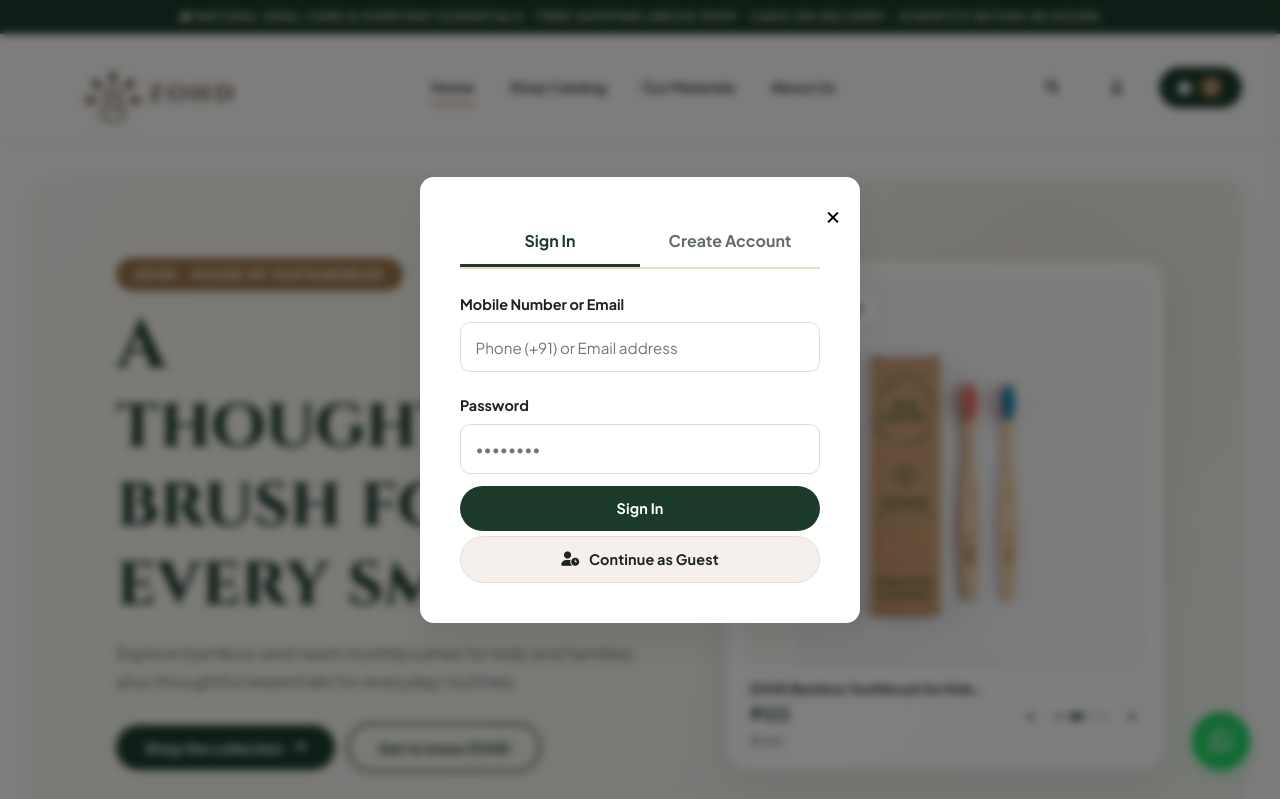
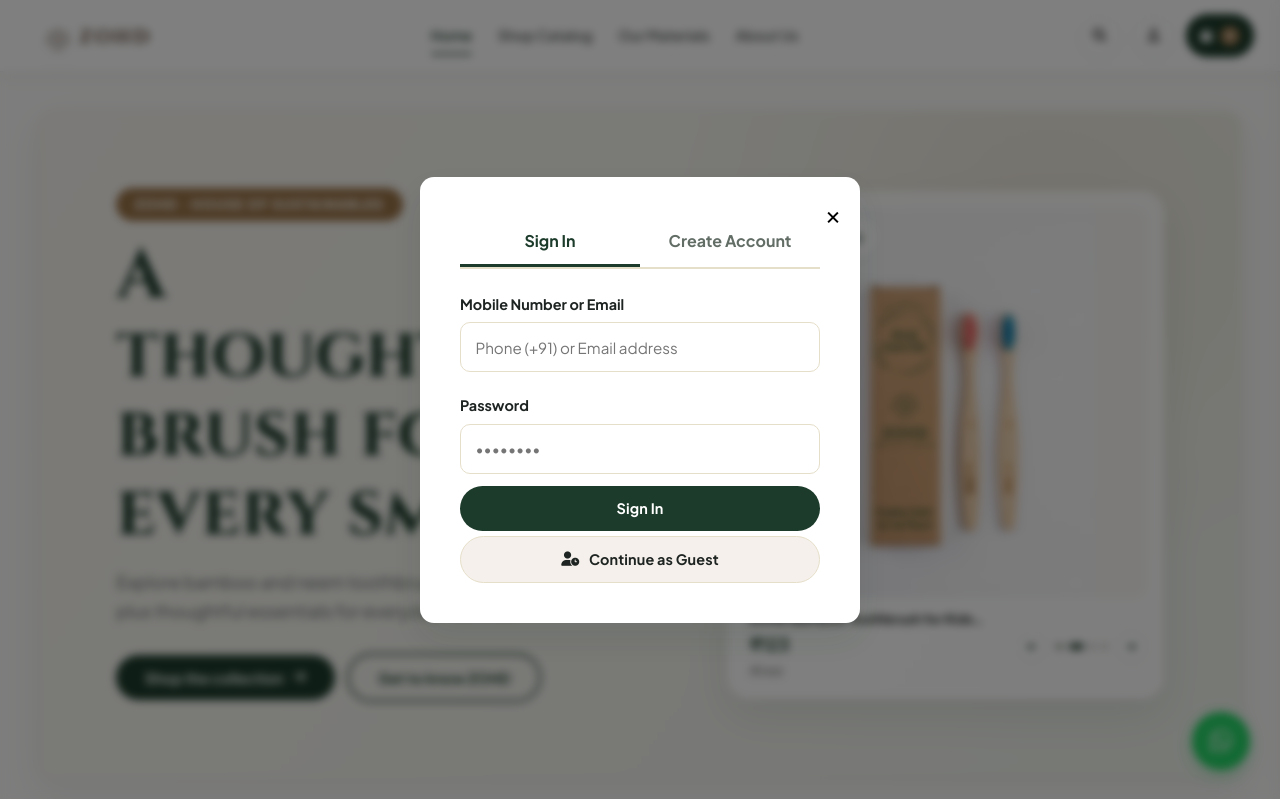
Before and after one commit to Adnan786-beep/ZOHD1, a website: page public/index.html in a window 1280 px wide. Shown: the top 799 px of the page. Drawn offline with Linux system fonts and the light colour scheme; no server answers; some icons are missing.

```diff
--- a/public/css/index.css
+++ b/public/css/index.css
@@ -59,33 +59,29 @@
 
     /* TOP ANNOUNCEMENT BAR */
     .announcement-bar {
-      background: var(--primary-green);
-      color: #f1e5d3;
-      text-align: center;
-      padding: 0.45rem 1rem;
-      font-size: 0.75rem;
-      font-weight: 600;
-      letter-spacing: 0.12em;
+      display: none;
     }
 
     /* NAVIGATION */
     .navbar {
       position: sticky;
       top: 0;
-      background: rgba(252, 251, 250, 0.97);
-      backdrop-filter: blur(12px);
-      border-bottom: 1px solid var(--border-color);
+      background: rgba(255, 255, 255, 0.94);
+      backdrop-filter: blur(10px);
+      border-bottom: 1px solid rgba(28, 59, 43, 0.08);
+      box-shadow: 0 6px 16px rgba(28, 59, 43, 0.04);
       z-index: 1000;
-      padding: 0.8rem 0;
+      padding: 0.9rem 0;
     }
 
     .nav-container {
       max-width: 1360px;
       margin: 0 auto;
-      padding: 0 clamp(1rem, 3vw, 2.5rem);
+      padding: 0 clamp(1rem, 2vw, 2rem);
       display: flex;
       justify-content: space-between;
       align-items: center;
+      gap: 1rem;
     }
 
     .brand-logo {
@@ -94,52 +90,62 @@
       align-items: center;
       justify-content: center;
       cursor: pointer;
+      min-width: 0;
     }
 
     .brand-logo-image {
       display: block;
-      width: clamp(120px, 12vw, 150px);
+      width: clamp(52px, 5vw, 64px);
       height: auto;
       filter: drop-shadow(0 8px 18px rgba(28, 59, 43, 0.08));
     }
 
     .brand-logo-text {
-      margin-left: -40px;
-      transform: translateY(7px);
+      margin-left: -10px;
+      transform: translateY(2px);
       color: #49321f;
       font-family: 'Cinzel', serif;
-      font-size: clamp(1.3rem, 1.8vw, 1.6rem);
+      font-size: clamp(1.15rem, 1.5vw, 1.45rem);
       font-weight: 700;
-      letter-spacing: 0.16em;
+      letter-spacing: 0.14em;
       line-height: 1;
-      text-shadow: 0 1px 0 rgba(255, 255, 255, 0.7);
       white-space: nowrap;
     }
 
     .nav-links {
       display: flex;
-      gap: 2.2rem;
+      align-items: center;
+      gap: clamp(1rem, 2vw, 2rem);
     }
 
     .nav-links a {
       text-decoration: none;
       color: var(--text-dark);
       font-weight: 600;
-      font-size: 0.92rem;
+      font-size: 0.88rem;
+      letter-spacing: 0.01em;
       transition: var(--transition);
       cursor: pointer;
       position: relative;
+      opacity: 0.8;
+    }
+
+    .nav-links a:hover,
+    .nav-links a.active {
+      opacity: 1;
+      color: var(--primary-green);
     }
 
     .nav-links a::after {
       content: '';
       position: absolute;
-      bottom: -6px;
+      bottom: -8px;
       left: 0;
       width: 0%;
       height: 2px;
-      background: var(--accent-gold);
+      background: var(--primary-green);
       transition: var(--transition);
+      border-radius: 99px;
     }
 
     .nav-links a:hover::after, .nav-links a.active::after {
@@ -148,34 +154,39 @@
 
     .nav-actions {
       display: flex;
-      gap: 1rem;
+      gap: 0.7rem;
       align-items: center;
     }
 
     .icon-btn {
       background: var(--white);
-      border: 1px solid var(--border-color);
-      padding: 0.6rem 1.2rem;
-      border-radius: 30px;
+      border: 1px solid rgba(28, 59, 43, 0.08);
+      padding: 0.7rem 0.9rem;
+      border-radius: 999px;
       cursor: pointer;
       display: flex;
       align-items: center;
-      gap: 0.6rem;
+      justify-content: center;
+      gap: 0.5rem;
       font-weight: 600;
-      font-size: 0.88rem;
+      font-size: 0.82rem;
       transition: var(--transition);
-      box-shadow: none;
+      box-shadow: 0 4px 10px rgba(28, 59, 43, 0.03);
+      min-width: 42px;
+      min-height: 42px;
     }
 
     .icon-btn:hover {
       background: var(--accent-beige);
-      transform: translateY(-2px);
+      border-color: rgba(28, 59, 43, 0.12);
+      transform: translateY(-1px);
     }
 
     .cart-btn {
       background: var(--primary-green);
       color: var(--white);
       border: none;
+      padding-inline: 0.9rem;
     }
 
     .cart-btn:hover {
@@ -185,14 +196,15 @@
     .cart-badge {
       background: var(--accent-gold);
       color: var(--white);
-      font-size: 0.75rem;
+      font-size: 0.72rem;
       font-weight: 800;
       border-radius: 50%;
-      width: 22px;
-      height: 22px;
+      width: 20px;
+      height: 20px;
       display: flex;
       align-items: center;
       justify-content: center;
+      line-height: 1;
     }
 
     /* BUTTONS */
--- a/public/index.html
+++ b/public/index.html
@@ -32,11 +32,6 @@
       <img src="images/zohd-mark.png" alt="" class="loader-logo" width="100" height="100" />
       <div class="loader-spinner"></div>
     </div>
-  </div>
-
-  <!-- ANNOUNCEMENT BAR -->
-  <div class="announcement-bar">
-    <i class="fa-solid fa-leaf"></i> NATURAL ORAL CARE &amp; EVERYDAY ESSENTIALS <span aria-hidden="true">·</span> FREE SHIPPING ABOVE ₹499 <span aria-hidden="true">·</span> CASH ON DELIVERY <span aria-hidden="true">·</span> DISPATCH WITHIN 48 HOURS
   </div>
 
   <!-- NAVIGATION -->
```
